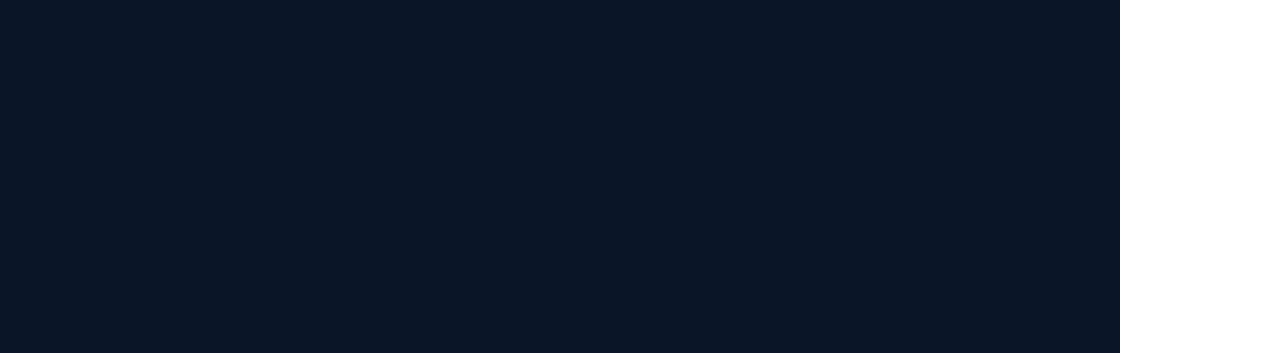
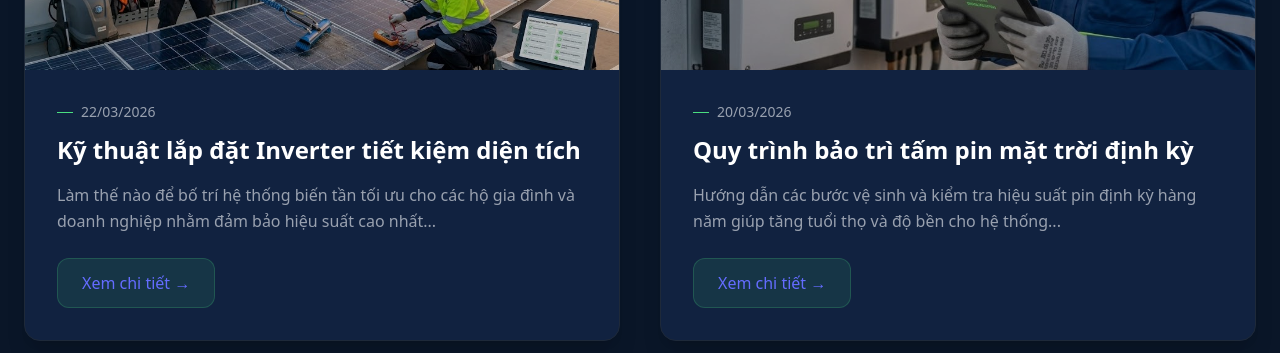
Before and after one commit to Thaihuy-html/thai-portfolio-demo, a React (Vite) app: page /blog in a window 1280 px wide. Shown: the part 447-800 px from the top of the page. Built offline with nearby package versions, Linux system fonts and the light colour scheme; no server answers.

Commit message:
commit 0.1.0

```diff
--- a/src/pages/Blog.jsx
+++ b/src/pages/Blog.jsx
@@ -1,39 +1,77 @@
 import { useState, useEffect } from 'react';
 import { Link } from 'react-router-dom';
+
+// Import các hình ảnh từ thư mục assets của bạn
 import imgSolar5 from '../assets/solar5.jpg';
 import imgSolar2 from '../assets/solar2.jpg';
 
 const Blog = () => {
-  // 1. Tạo trạng thái để lưu danh sách bài viết
   const [posts, setPosts] = useState([]);
+  const [loading, setLoading] = useState(true);
 
-  // 2. Hàm lấy dữ liệu từ Backend
+  // 1. Danh sách các bài viết có sẵn (Hard-coded)
+  const manualPosts = [
+    {
+      id: "manual-1",
+      title: "Kỹ thuật lắp đặt Inverter tiết kiệm diện tích",
+      desc: "Làm thế nào để bố trí hệ thống biến tần tối ưu cho các hộ gia đình và doanh nghiệp nhằm đảm bảo hiệu suất cao nhất...",
+      date: "22/03/2026",
+      img: imgSolar5
+    },
+    {
+      id: "manual-2",
+      title: "Quy trình bảo trì tấm pin mặt trời định kỳ",
+      desc: "Hướng dẫn các bước vệ sinh và kiểm tra hiệu suất pin định kỳ hàng năm giúp tăng tuổi thọ và độ bền cho hệ thống...",
+      date: "20/03/2026",
+      img: imgSolar2
+    },
+  ];
+
   useEffect(() => {
+    // 2. Gọi API để lấy bài viết mới từ Coze/Render
     fetch('https://thai-backend-ph5l.onrender.com/api/posts')
       .then(response => response.json())
       .then(data => {
-        // Nếu bài viết từ AI thiếu ảnh hoặc mô tả, chúng ta sẽ gán mặc định cho nó đẹp
-        const formattedData = data.map(post => ({
-          ...post,
-          img: post.image || imgSolar5, // Nếu AI không gửi ảnh, dùng ảnh solar5
-          desc: post.description || post.content.substring(0, 150) + "...", // Cắt ngắn nội dung làm mô tả
-          date: post.date || "Mới nhất"
+        // Chuẩn hóa dữ liệu từ AI để khớp với giao diện của bạn
+        const aiPosts = data.map(post => ({
+          id: post.id || Math.random(),
+          title: post.title,
+          // Nếu không có mô tả ngắn, lấy 150 ký tự đầu của nội dung
+          desc: post.description || post.content.substring(0, 150) + "...",
+          date: post.date || "Mới nhất",
+          // Nếu AI không gửi ảnh, dùng ảnh solar mặc định
+          img: post.image || imgSolar5
         }));
-        setPosts(formattedData);
+
+        // 3. GỘP MẢNG: Bài cũ hiện trước, bài AI hiện sau
+        // Nếu muốn bài AI hiện lên đầu, hãy đổi thành: [...aiPosts, ...manualPosts]
+        setPosts([...manualPosts, ...aiPosts]);
+        setLoading(false);
       })
-      .catch(error => console.error('Lỗi lấy dữ liệu:', error));
+      .catch(error => {
+        console.error('Lỗi kết nối API:', error);
+        // Nếu API lỗi, vẫn hiện các bài viết cũ để web không bị trống
+        setPosts(manualPosts);
+        setLoading(false);
+      });
   }, []);
 
   return (
     <div className="pt-32 pb-20 container mx-auto px-6 min-h-screen bg-[#0a1628]">
+      {/* Tiêu đề trang */}
       <div className="mb-12 border-l-4 border-[#4ade80] pl-6">
         <p className="text-[#4ade80] font-medium tracking-widest text-sm uppercase mb-2">Kiến thức chuyên ngành</p>
         <h1 className="text-4xl font-bold text-white uppercase tracking-tight">Blog Kỹ Thuật</h1>
       </div>
 
+      {loading ? (
+        <div className="text-white text-center">Đang tải bài viết...</div>
+      ) : (
         <div className="grid grid-cols-1 md:grid-cols-2 gap-10">
           {posts.map((post) => (
-          <div key={post.id} className="group bg-[#112240] rounded-2xl overflow-hidden border border-gray-800 hover:border-[#4ade80]/50 transition-all duration-300 shadow-xl">
+            <div key={post.id} className="group bg-[#112240] rounded-2xl overflow-hidden border border-gray-800 hover:border-[#4ade80]/50 transition-all duration-300 shadow-xl flex flex-col">
+
+              {/* PHẦN HÌNH ẢNH */}
               <div className="h-64 overflow-hidden relative">
                 <img
                   src={post.img}
@@ -43,7 +81,8 @@ const Blog = () => {
                 <div className="absolute inset-0 bg-black/20 group-hover:bg-transparent transition-all"></div>
               </div>
 
-            <div className="p-8">
+              {/* PHẦN NỘI DUNG */}
+              <div className="p-8 flex-grow flex flex-col">
                 <p className="text-gray-400 text-sm mb-3 flex items-center gap-2">
                   <span className="w-4 h-[1px] bg-[#4ade80]"></span>
                   {post.date}
@@ -51,16 +90,24 @@ const Blog = () => {
                 <h3 className="text-2xl font-bold text-white mb-4 group-hover:text-[#4ade80] transition-colors">
                   {post.title}
                 </h3>
-              <p className="text-gray-400 mb-6 leading-relaxed line-clamp-2">
+                <p className="text-gray-400 mb-6 leading-relaxed line-clamp-3">
                   {post.desc}
                 </p>
-              <Link to={`/blog/${post.id}`} className="inline-flex items-center gap-2 bg-[#4ade80]/10 text-[#4ade80] px-6 py-3 rounded-xl font-bold hover:bg-[#4ade80] hover:text-[#0a1628] transition-all border border-[#4ade80]/20">
+
+                <div className="mt-auto">
+                  <Link
+                    to={`/blog/${post.id}`}
+                    className="inline-flex items-center gap-2 bg-[#4ade80]/10 text-[#4ade80] px-6 py-3 rounded-xl font-bold hover:bg-[#4ade80] hover:text-[#0a1628] transition-all border border-[#4ade80]/20"
+                  >
                     Xem chi tiết →
                   </Link>
                 </div>
               </div>
+
+            </div>
           ))}
         </div>
+      )}
     </div>
   );
 };
```
Lines whose indentation alone changed are shown as unchanged.
